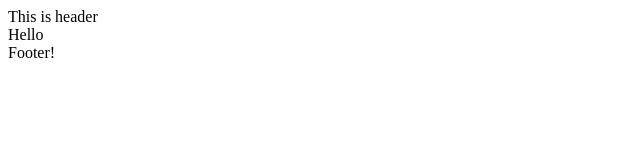
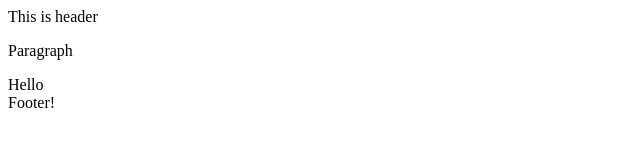
Before and after one commit to Vitas500/my-project, a plain HTML site: page index.html in a window 1280 px wide. Shown: the whole page, without its empty margins (0-640 px from the left). Drawn offline with Linux system fonts and the light colour scheme.

Commit message:
Add paragraph

```diff
--- a/index.html
+++ b/index.html
@@ -7,7 +7,8 @@
 </head>
 <body>
     <header>This is header</header>
-    <main>Hello</main>
+    <main>
+      <p>Paragraph</p>Hello</main>
     <footer>Footer!</footer>
 </body>
 </html>
```
